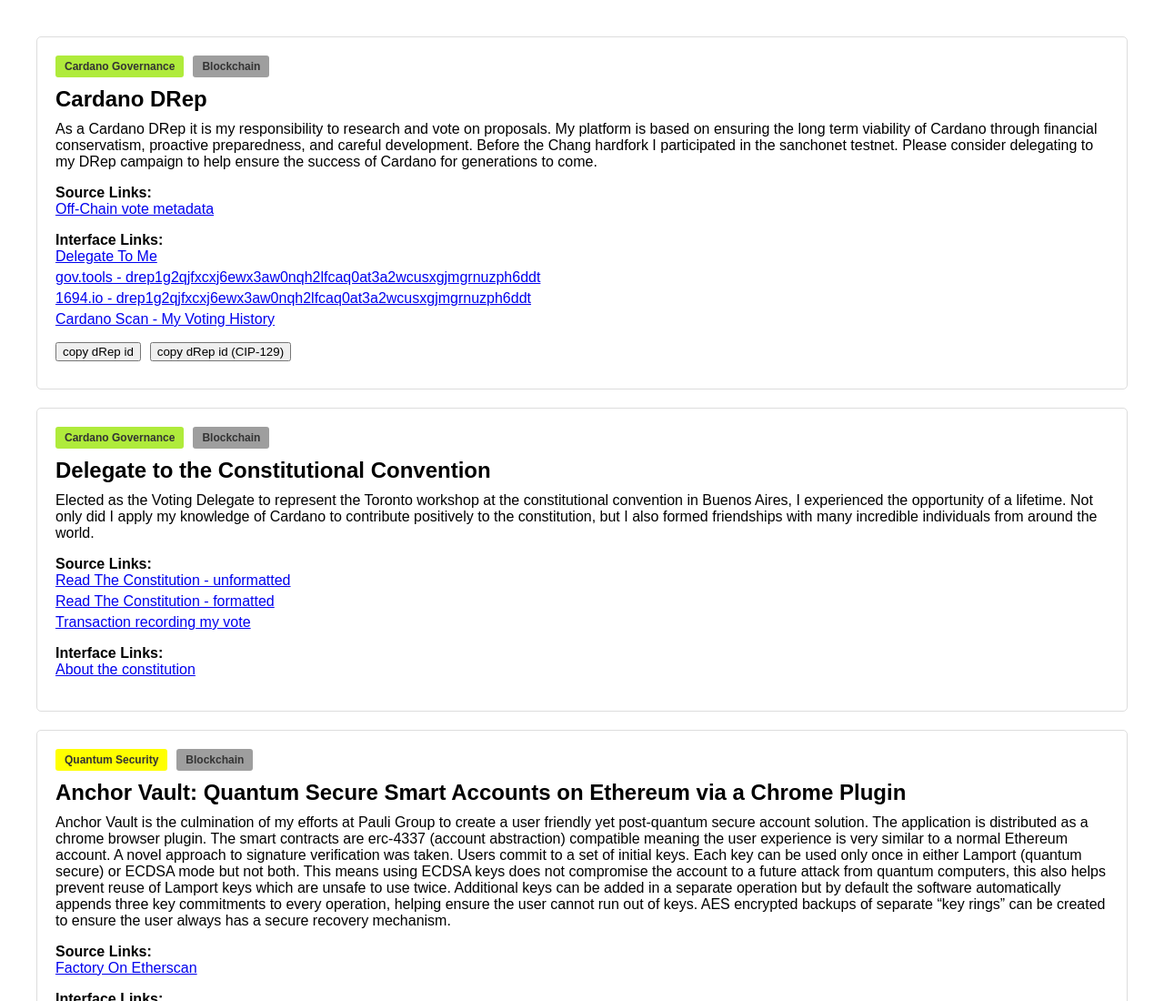
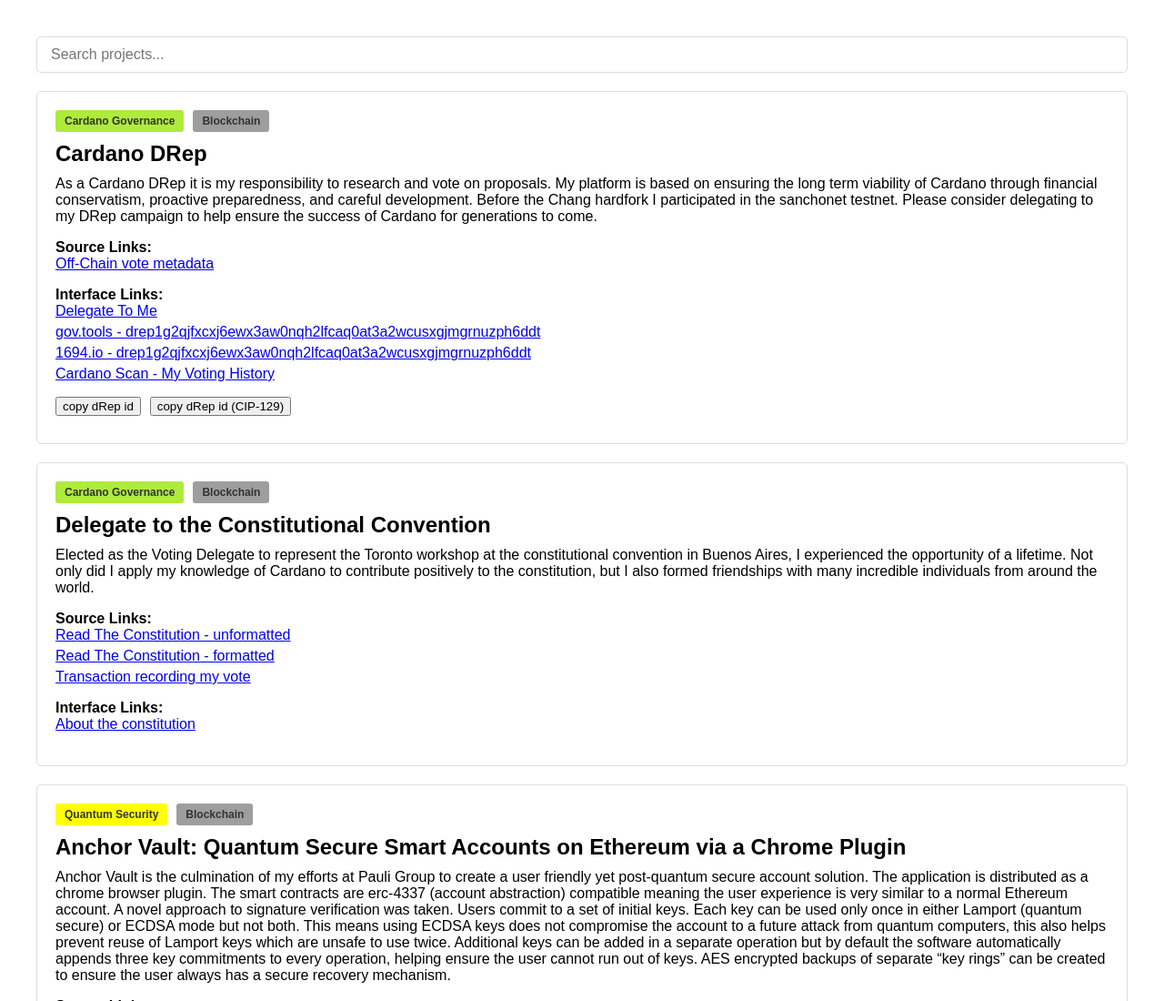
Before and after one commit to willpiam/projectswebsite, a plain HTML site: page index.html in a window 1280 px wide. Shown: the top 1100 px of the page at 91% size. Drawn offline with Linux system fonts and the light colour scheme.

Commit message:
search by title

```diff
--- a/index.html
+++ b/index.html
@@ -1,5 +1,6 @@
 <!DOCTYPE html>
 <html lang="en">
+
 <head>
   <meta charset="UTF-8">
   <meta name="viewport" content="width=device-width, initial-scale=1.0">
@@ -9,6 +10,7 @@
 </head>
 
 <body>
+  <input type="text" id="searchBar" placeholder="Search projects..." />
   <div id="projects"></div>
 
   <!-- <script>
@@ -22,8 +24,14 @@
 
   <script>
     const projectContainer = document.getElementById('projects');
+    const searchBar = document.getElementById('searchBar');
 
-    projectList.forEach(project => {
+    function renderProjects(filterText = '') {
+      projectContainer.innerHTML = '';
+
+      projectList
+        .filter(project => project.name.toLowerCase().includes(filterText.toLowerCase()))
+        .forEach(project => {
           const projectElement = document.createElement('div');
           projectElement.className = 'project';
 
@@ -130,8 +138,18 @@
 
           projectContainer.appendChild(projectElement);
         });
+    }
+
+    // initial render
+    renderProjects();
+
+    // re-render on search input
+    searchBar.addEventListener('input', (e) => {
+      renderProjects(e.target.value);
+    });
   </script>
 
 
 </body>
+
 </html>
--- a/main.css
+++ b/main.css
@@ -7,6 +7,17 @@ body {
     border: 1px solid #ddd;
     padding: 20px;
     margin-bottom: 20px;
+    border-radius: 5px;
+}
+
+/* Search bar styling to match project card width */
+#searchBar {
+    box-sizing: border-box;
+    width: 100%;
+    padding: 10px 15px;
+    margin-bottom: 20px;
+    font-size: 1em;
+    border: 1px solid #ddd;
     border-radius: 5px;
 }
 
```
Lines whose indentation alone changed are shown as unchanged.
